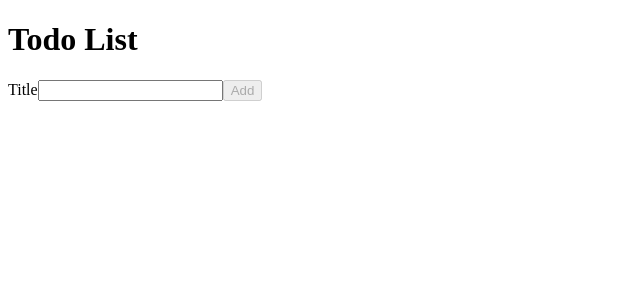
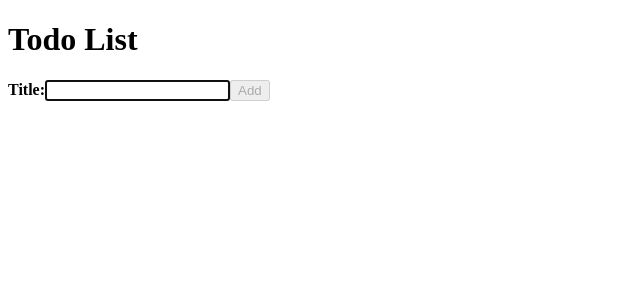
Before and after one commit to Kremifany/react-todo, a React (Create React App) app: page / in a window 1280 px wide. Shown: the top 300 px of the page, without its empty margins (0-640 px from the left). Built offline with nearby package versions, Linux system fonts and the light colour scheme.

Commit message:
remove button added

```diff
--- a/src/AddTodoForm.js
+++ b/src/AddTodoForm.js
@@ -1,4 +1,5 @@
 import React from "react";
+import InputWithLabel from "./InputWithLabel";
 
 function AddTodoForm({ onAddTodo }) {
   const [todoTitle, setTodoTitle] = React.useState("");
@@ -19,13 +20,16 @@ function AddTodoForm({ onAddTodo }) {
 
   return (
     <form onSubmit={handleAddTodo}>
-      <label htmlFor="todoTitle">Title</label>
-      <input
+      <InputWithLabel
         id="todoTitle"
         name="title"
         value={todoTitle}
+        isFocused
         onChange={handleTitleChange}
-      />
+      >
+        <strong>Title:</strong>
+      </InputWithLabel>
+
       <button disabled={todoTitle === ""}>Add</button>
     </form>
   );
--- a/src/App.js
+++ b/src/App.js
@@ -16,15 +16,24 @@ const useSemiPersistantState = () => {
 };
 
 function App() {
-  const addTodo = (newTodo) => setTodoList([...todoList, newTodo]);
+  const addTodo = (newTodo) => {
+    console.log("inside addTodo");
+    setTodoList([...todoList, newTodo]);
+  };
 
   const [todoList, setTodoList] = useSemiPersistantState();
+
+  const removeTodo = (id) => {
+    const newToDoList = todoList.filter((listItem) => listItem.id !== id);
+    setTodoList(newToDoList);
+    console.log(`inside removeTodo with id = ${id}`);
+  };
 
   return (
     <>
       <h1>Todo List</h1>
       <AddTodoForm onAddTodo={addTodo} />
-      <TodoList todoList={todoList} />
+      <TodoList todoList={todoList} onRemoveTodo={removeTodo} />
     </>
   );
 }
--- /dev/null
+++ b/src/InputWithLabel.js
@@ -0,0 +1,25 @@
+import { useEffect, useRef } from "react";
+
+const InputWithLabel = ({ id, name, value, isFocused, onChange, children }) => {
+  const inputRef = useRef();
+  // C
+  useEffect(() => {
+    if (isFocused && inputRef.current) {
+      // D
+      inputRef.current.focus();
+    }
+  }); //no dependency array means autofocus ech rendering of the component
+  return (
+    <>
+      <label htmlFor={id}>{children}</label>
+      <input
+        ref={inputRef}
+        id={id}
+        name={name}
+        value={value}
+        onChange={onChange}
+      />
+    </>
+  );
+};
+export default InputWithLabel;
--- a/src/ToDoList.js
+++ b/src/ToDoList.js
@@ -1,12 +1,14 @@
 import React from "react";
 import TodoListItem from "./TodoListItem";
 
-function TodoList({ todoList }) {
+function TodoList({ todoList, onRemoveTodo }) {
   return (
     <ul>
       {todoList.map((item) => {
-        console.log(item.id, item.title);
-        return <TodoListItem key={item.id} todo={item} />;
+        console.log(`inside todoList with ${item.id}, ${item.title}`);
+        return (
+          <TodoListItem key={item.id} todo={item} onRemoveTodo={onRemoveTodo} />
+        );
       })}
     </ul>
   );
--- a/src/TodoListItem.js
+++ b/src/TodoListItem.js
@@ -1,7 +1,12 @@
 import React from "react";
 
-function TodoListItem({ todo }) {
-  return <li>{todo.title}</li>;
+function TodoListItem({ todo, onRemoveTodo }) {
+  return (
+    <li>
+      {todo.title}
+      <button onClick={() => onRemoveTodo(todo.id)}>Remove</button>
+    </li>
+  );
 }
 
 export default TodoListItem;
```
